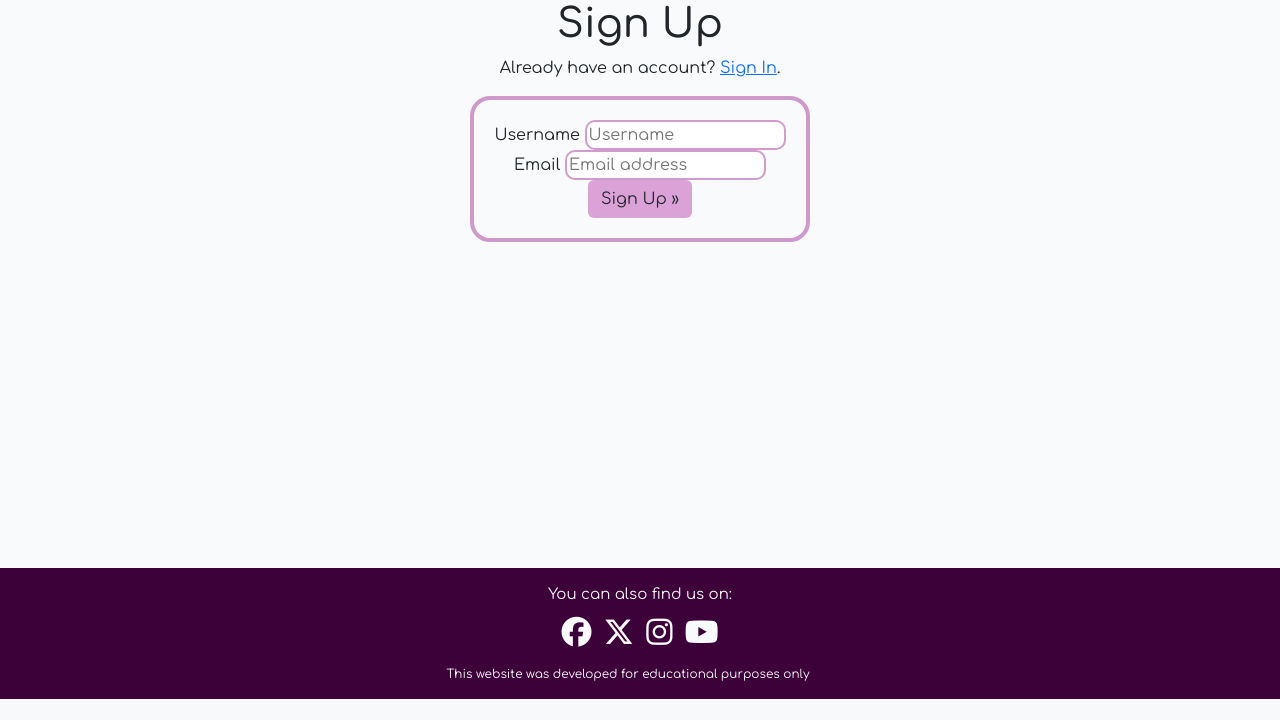
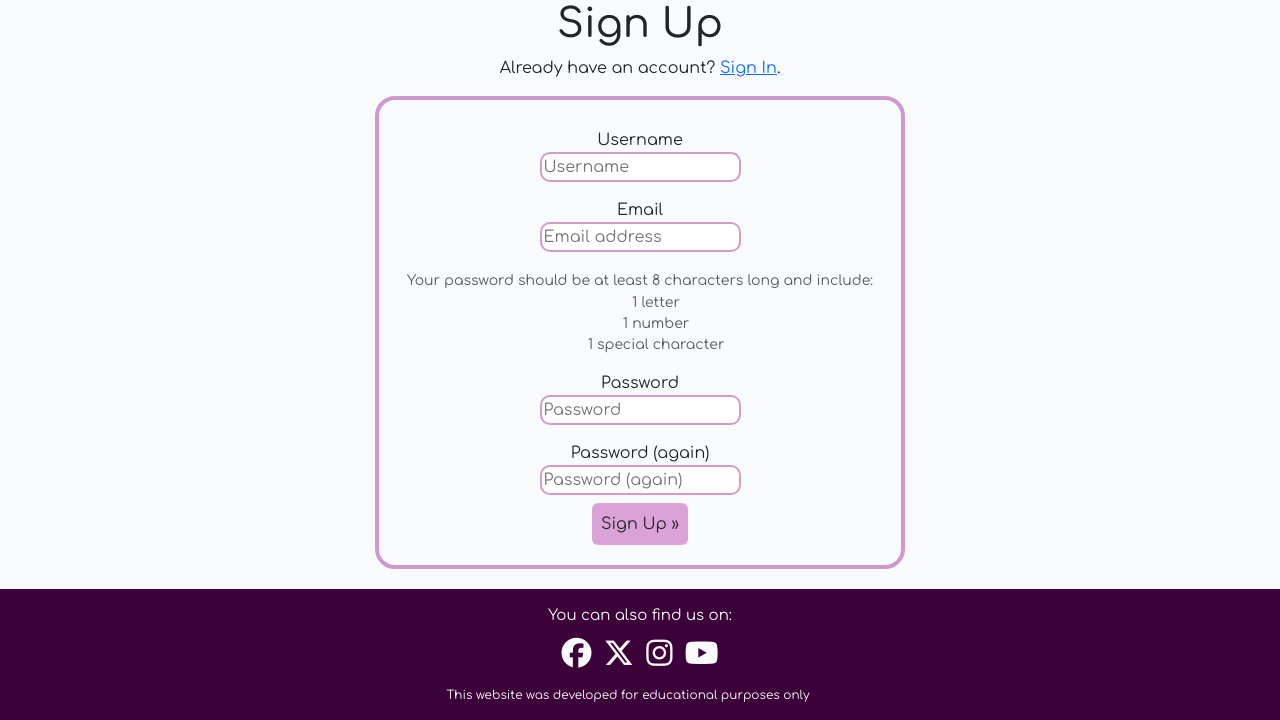
Before and after one commit to Nathisaraujo/project4, a Django app: page /accounts/signup/ in a window 1280 px wide. Shown: the part 101-821 px from the top of the page. Before the commit the page ends 800 px from the top, so only its background shows below. Run offline with Django 4.2, Linux system fonts and the light colour scheme.

Commit message:
finished styling sigup page

```diff
--- a/templates/account/signup.html
+++ b/templates/account/signup.html
@@ -16,24 +16,45 @@
       <form class="signup" id="signup_form" method="post" action="{% url 'account_signup' %}">
         {% csrf_token %}
         <!-- {{ form.as_p }} -->
-        <div>
-          <label for="{{ form.username.id_for_label }}">{{ form.username.label }}</label>
+        <div class="p-2">
+          <label for="{{ form.username.id_for_label }}">{{ form.username.label }}</label><br>
           {{ form.username }}
           {% for error in form.username.errors %}
             <p class="error">{{ error }}</p>
           {% endfor %}
         </div>
-        <div>
-          <label for="{{ form.email.id_for_label }}">{{ form.email.label }}</label>
+        <div class="p-2">
+          <label for="{{ form.email.id_for_label }}">{{ form.email.label }}</label><br>
           {{ form.email }}
           {% for error in form.email.errors %}
+            <p class="error">{{ error }}</p>
+          {% endfor %}
+        </div>
+        <div class="p-2">
+          <small class="text-muted">Your password should be at least 8 characters long and include:
+            <ul>
+              <li>1 letter</li>
+              <li>1 number</li>
+              <li>1 special character</li>
+            </ul>
+          </small>
+          <label for="{{ form.password1.id_for_label }}">{{ form.password1.label }}</label><br>
+          {{ form.password1 }}
+          {% for error in form.password1.errors %}
+            <p class="error">{{ error }}</p>
+          {% endfor %}
+        </div>
+        <div class="p-2">
+          <label for="{{ form.password2.id_for_label }}">{{ form.password2.label }}</label><br>
+          {{ form.password2 }}
+          {% for error in form.password2.errors %}
             <p class="error">{{ error }}</p>
           {% endfor %}
         </div>
         {% if redirect_field_value %}
         <input type="hidden" name="{{ redirect_field_name }}" value="{{ redirect_field_value }}" />
         {% endif %}
-        <button type="submit" class=" btn btn-sillytalks">{% trans "Sign Up" %} &raquo;</button>
+        <button type="submit" class=" btn btn-sillytalks p-2">{% trans "Sign Up" %} &raquo;</button>
       </form>
     </div>
   </div>
```
